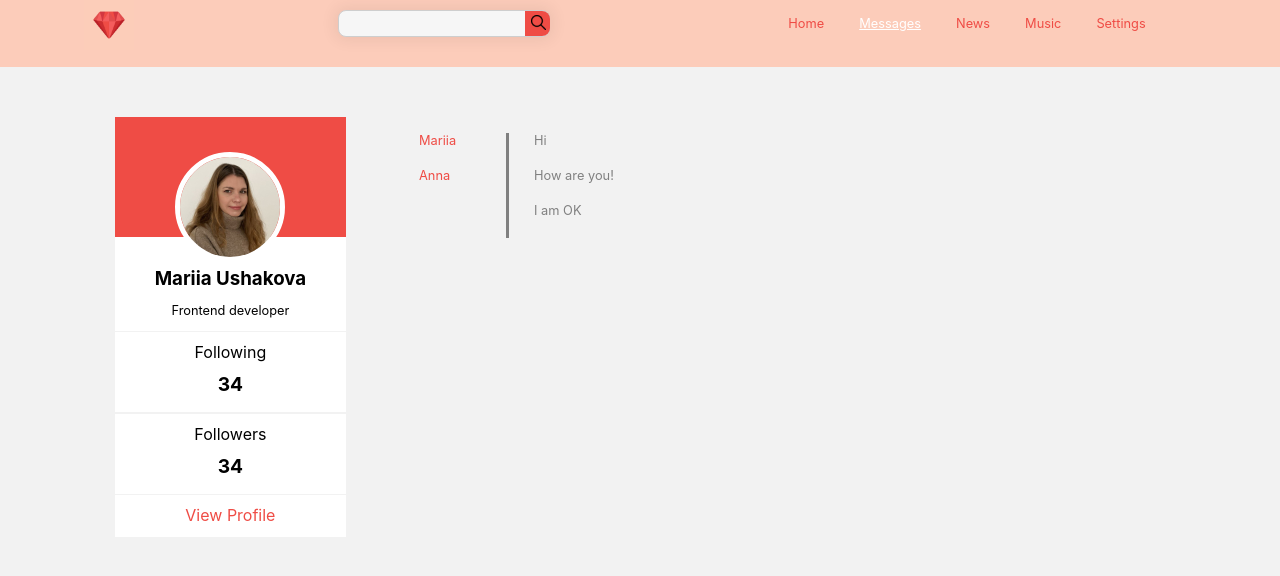
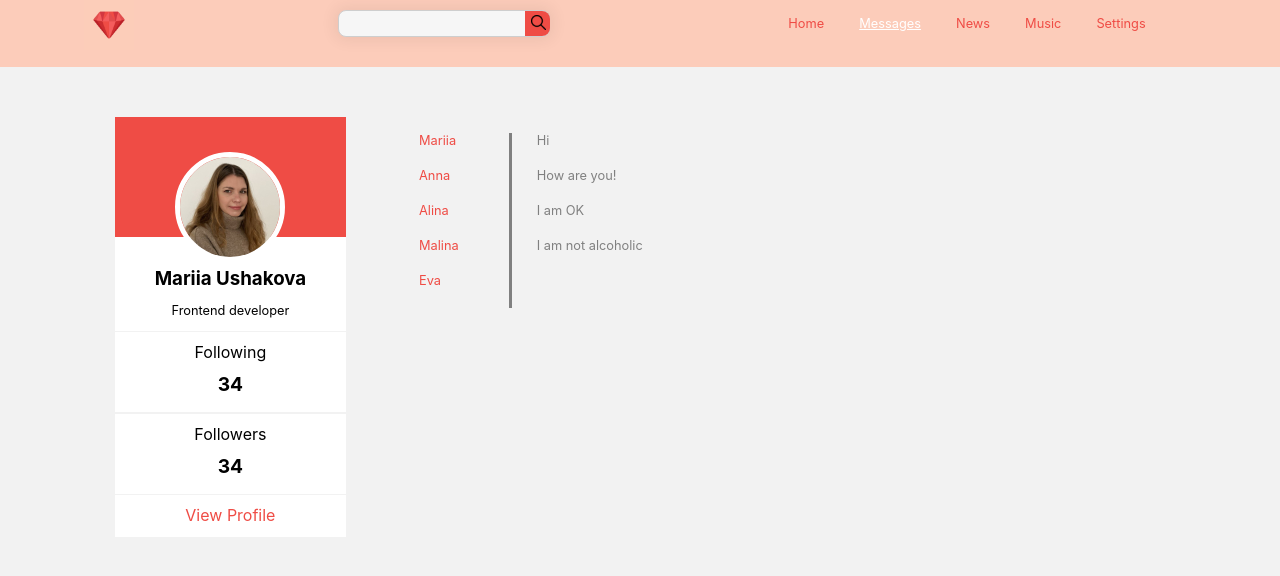
Before and after one commit to Mariia22/SocialNetworkReact, a React (Create React App) app: page /dialog in a window 1280 px wide. Shown: the top 576 px of the page. Built offline with nearby package versions, Linux system fonts and the light colour scheme.

Commit message:
-add map for arrays

```diff
--- a/src/components/Dialogs/Dialog.jsx
+++ b/src/components/Dialogs/Dialog.jsx
@@ -10,34 +10,39 @@ let dialogData = [
     { id: 5, name: 'Eva' },
 ];
 
+
 let messageData = [
     { message: 'Hi' },
     { message: 'How are you!' },
-    { message: 'I am OK' }
+    { message: 'I am OK' },
+    { message: 'I am not alcoholic'}
 ];
+
+
 const DialogItem = (props) => {
     let path = '/dialog/' + props.id;
     return (
         <li><NavLink to={path}>{props.name}</NavLink></li>
     )
 }
+let dialogElement = dialogData.map(dialog => <DialogItem name={dialog.name} id={dialog.id} />);
 
 const MessageItem = (props) => {
     return (
         <li>{props.message}</li>
     )
 }
+
+let messageItem = messageData.map(message => <MessageItem message={message.message} />);
+
 const Dialog = () => {
     return (
         <div className={style.dialogs}>
             <ul className={style.dialog}>
-                <DialogItem name={dialogData[0].name} id={dialogData[0].id} />
-                <DialogItem name={dialogData[1].name} id={dialogData[1].id} />
+                {dialogElement}
             </ul>
             <ul className={style.message}>
-                <MessageItem message={messageData[0].message} />
-                <MessageItem message={messageData[1].message} />
-                <MessageItem message={messageData[2].message} />
+                {messageItem}
             </ul>
         </div>
     );
--- a/src/components/Post/PostsList.jsx
+++ b/src/components/Post/PostsList.jsx
@@ -3,11 +3,13 @@ import ReactDOM from 'react-dom';
 import style from './Post.module.css'
 import Post from './Post'
 
-let postData = [
+const postData = [
     { message: 'Hi!!!', like: 5 },
     { message: 'How are you?', like: 3 },
     { message: 'I am OK', like: 7 },
 ];
+
+const postMessage = postData.map(post => <Post message={post.message} like={post.like} />)
 
 const PostList = () => {
     return (
@@ -16,9 +18,7 @@ const PostList = () => {
                 <textarea className={style.appPostInput} placeholder='New post'></textarea>
                 <button className={style.appPostButton}>Post</button>
             </form>
-            <Post message={postData[0].message} like={postData[0].like} />
-            <Post message={postData[1].message} like={postData[1].like} />
-            <Post message={postData[2].message} like={postData[2].like} />
+            {postMessage}
         </div>
 
     );
```
